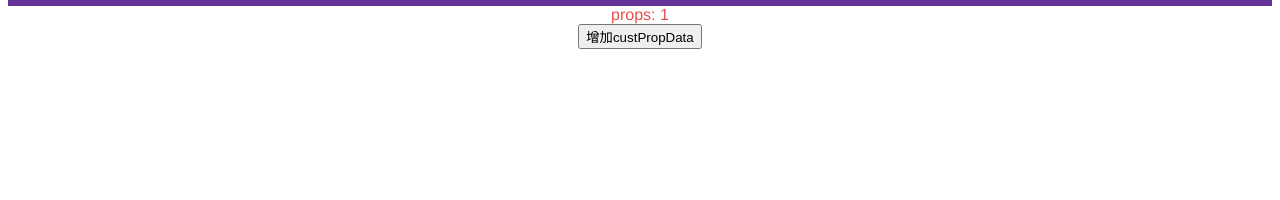
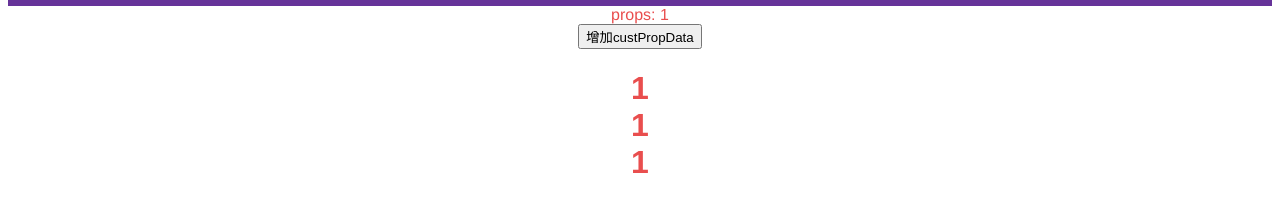
Before and after one commit to 1045922393/Hi_Vue3, a Vue app: page / in a window 1280 px wide. Shown: the part 1259-1459 px from the top of the page. Before the commit the page ends 1316 px from the top, so only its background shows below. Built offline with nearby package versions, Linux system fonts and the light colour scheme.

Commit message:
demo_函数式组件

```diff
--- a/src/App.vue
+++ b/src/App.vue
@@ -8,16 +8,19 @@
     <div>slot 2</div>
   </HelloWorld>
   <custmRender v-model:custPropData="custPropData" />
+  <functionCom level="1" key="keyOfFunctionCom">函数式组件</functionCom>
 </template>
 
 <script>
 import HelloWorld from './components/HelloWorld.vue'
 import custmRender from './components/custmRender.vue'
-import {ref} from 'vue'
+import functionCom from './components/functionCom.js'
+import {ref, reactive} from 'vue'
 
 export default {
   name: 'App',
   components: {
+    functionCom,
     HelloWorld,
     custmRender
   },
@@ -31,7 +34,12 @@ export default {
     }
 
     const custPropData = ref(1)
+
+    const keyOfFunctionCom = reactive({
+      key: 0
+    })
     return {
+      keyOfFunctionCom,
       fatherMethod,
       clickHello,
       custPropData
--- a/src/components/HelloWorld.vue
+++ b/src/components/HelloWorld.vue
@@ -44,7 +44,7 @@ import {
   watchEffect,
 } from "vue";
 export default {
-  emits: ['my-click'],
+  emits: ['my-click', 'getMsgFromFather'],  // 组件中emit的触发 都应该在此处表明一次
   name: "HelloWorld",
   props: {
     msg: String,
--- /dev/null
+++ b/src/components/functionCom.js
@@ -0,0 +1,16 @@
+import { h } from 'vue'
+
+const dynaHeading = (props, context) => {
+  console.log(context, 'context');
+  return h(`h${props.level}`, {
+    class: 'fnClass', onClick: function (e) {
+      console.log(e, '点击了内容')
+      e.preventDefault()
+    }
+  }, [h('div', 1), h('div', 1), h('div', 1)])
+  // h(标签, 内容)
+}
+
+dynaHeading.props = ['level']
+
+export default dynaHeading
```
